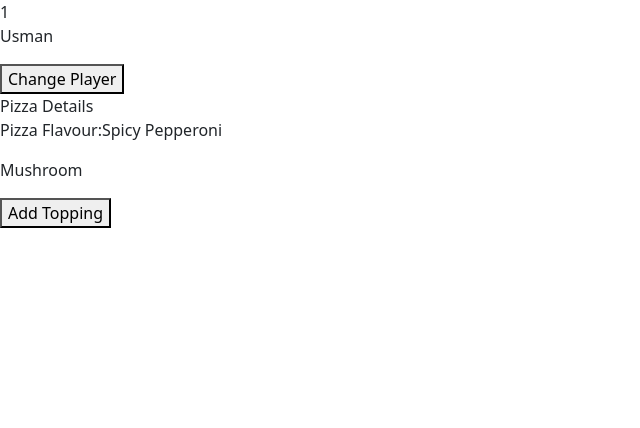
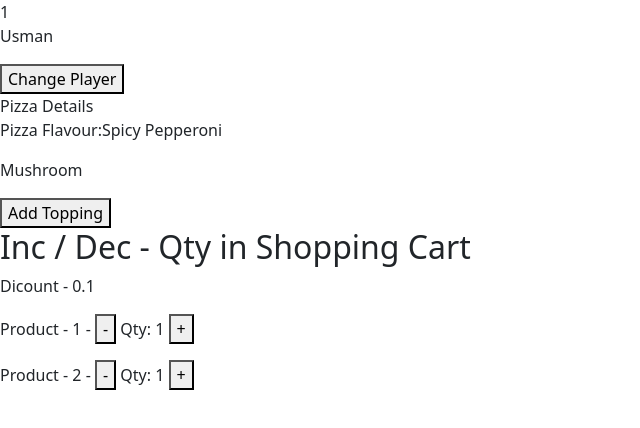
Before and after one commit to codewithghani/react-fundamentals, a React (Vite) app: page / in a window 1280 px wide. Shown: the top 428 px of the page, without its empty margins (0-640 px from the left). Built offline with nearby package versions, Linux system fonts and the light colour scheme.

Commit message:
implementing shopping cart with quantity change fucntionality & updating the items .... a wow component

```diff
--- a/src/components/UpdatingStateEx.tsx
+++ b/src/components/UpdatingStateEx.tsx
@@ -1,6 +1,7 @@
 // import React from "react";
 
 import { useState } from "react";
+// import { produce } from "immer";
 
 const UpdatingStateEx = () => {
   const [game, setGame] = useState({
@@ -13,11 +14,50 @@ const UpdatingStateEx = () => {
     name: "Spicy Pepperoni",
     toppings: ["Mushroom"],
   });
+  const [cart, setCart] = useState({
+    discount: 0.1,
+    items: [
+      {
+        id: 1,
+        title: "Product - 1",
+        quantity: 1,
+      },
+      {
+        id: 2,
+        title: "Product - 2",
+        quantity: 1,
+      },
+    ],
+  });
   const handlePlayerChange = () => {
     setGame({ ...game, player: { ...game.player, name: "Faris" } });
   };
   const handleAddTopping = () => {
     setPizza({ ...pizza, toppings: [...pizza.toppings, "Green Olives"] });
+  };
+  const handleDecrement = (bravo: {
+    id: number;
+    title: string;
+    quantity: number;
+  }) => {
+    setCart({
+      ...cart,
+      items: cart.items.map((item) =>
+        item.id === bravo.id ? { ...item, quantity: item.quantity - 1 } : item
+      ),
+    });
+  };
+  const handleIncrement = (bravo: {
+    id: number;
+    title: string;
+    quantity: number;
+  }) => {
+    setCart({
+      ...cart,
+      items: cart.items.map((item) =>
+        item.id === bravo.id ? { ...item, quantity: item.quantity + 1 } : item
+      ),
+    });
   };
   return (
     <div>
@@ -33,6 +73,28 @@ const UpdatingStateEx = () => {
       <button onClick={handleAddTopping} type="button">
         Add Topping
       </button>
+      <div>
+        <h2>Inc / Dec - Qty in Shopping Cart</h2>
+        <div className="cart--body">
+          <p>Dicount - {cart.discount}</p>
+          <p>
+            {cart.items.map((item) => {
+              return (
+                <p key={item.id}>
+                  {item.title} -{" "}
+                  <button onClick={() => handleDecrement(item)} type="button">
+                    -
+                  </button>{" "}
+                  Qty: {item.quantity}{" "}
+                  <button onClick={() => handleIncrement(item)} type="button">
+                    +
+                  </button>
+                </p>
+              );
+            })}
+          </p>
+        </div>
+      </div>
     </div>
   );
 };
```
